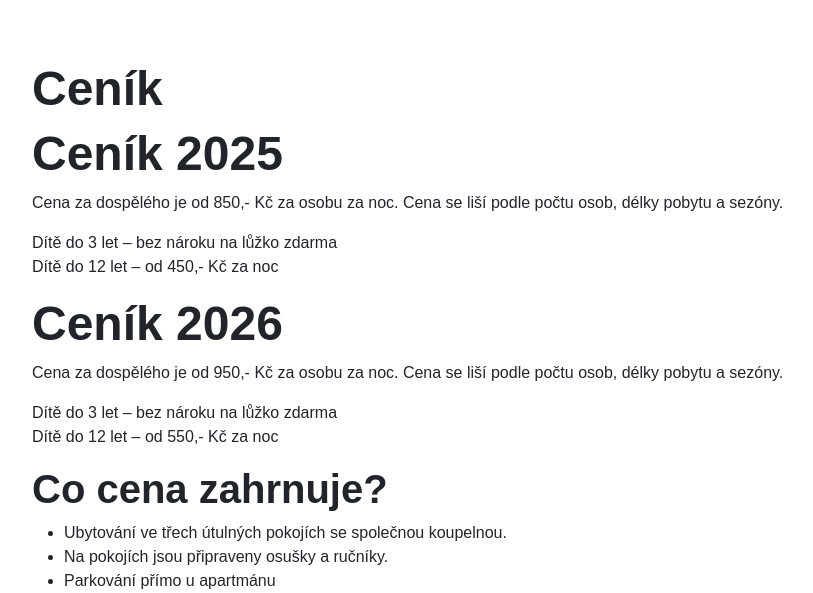
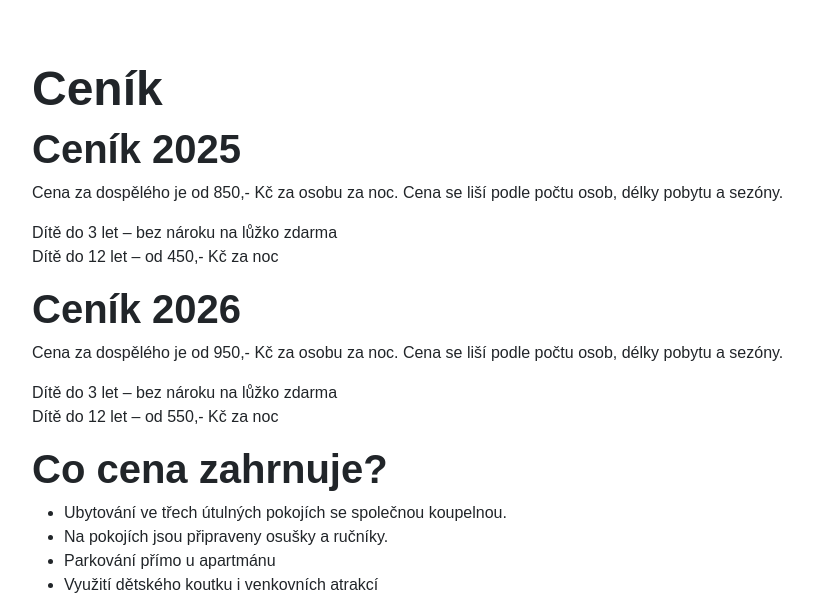
Before and after one commit to nijel/apartmancvikov, a Django app: template apartmancvikov/templates/cenik.html in a window 1280 px wide. Shown: the part 503-1096 px from the top of the page, without its empty margins (50-863 px from the left). Run offline with Django 3.2, Linux system fonts and the light colour scheme; the template is opened without the code that fills it, so the values that code supplies are empty; some libraries are stand-ins or nearby versions; some web fonts are replaced.

Commit message:
fix formatting

```diff
--- a/apartmancvikov/templates/cenik.html
+++ b/apartmancvikov/templates/cenik.html
@@ -14,7 +14,7 @@
   <div class="container py-5">
     <h1 class="display-5 fw-bold">{% translate "Ceník" %}</h1>
 
-    <h2 class="display-5 fw-bold">{% translate "Ceník 2025" %}</h2>
+    <h2 class="display-6 fw-bold">{% translate "Ceník 2025" %}</h2>
 
     <p>
       {% blocktranslate with price=850 %}Cena za dospělého je od {{ price }},- Kč za osobu za noc.{% endblocktranslate %}
@@ -27,7 +27,7 @@
       {% blocktranslate with price=450 %}Dítě do 12 let – od {{ price }},- Kč za noc{% endblocktranslate %}
     </p>
 
-    <h1 class="display-5 fw-bold">{% translate "Ceník 2026" %}</h1>
+    <h2 class="display-6 fw-bold">{% translate "Ceník 2026" %}</h2>
 
     <p>
       {% blocktranslate with price=950 %}Cena za dospělého je od {{ price }},- Kč za osobu za noc.{% endblocktranslate %}
```
